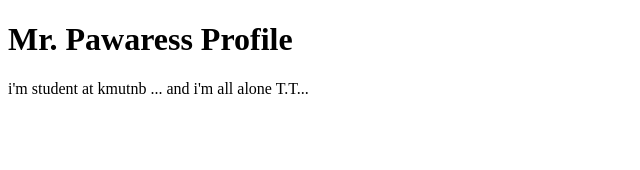
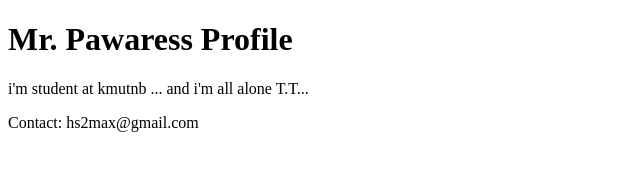
Before and after one commit to Pawaress/github-desktop-project, a plain HTML site: page index.html in a window 1280 px wide. Shown: the whole page, without its empty margins (0-640 px from the left). Drawn offline with Linux system fonts and the light colour scheme.

Commit message:
Add contact me
add contact me

```diff
--- a/index.html
+++ b/index.html
@@ -10,6 +10,7 @@
 <body>
     <h1> Mr. Pawaress Profile</h1>
     <p>i'm student at kmutnb ... and i'm all alone T.T...</p>
+    <footer>Contact: hs2max@gmail.com</footer>
 </body>
 
 </html>
```
